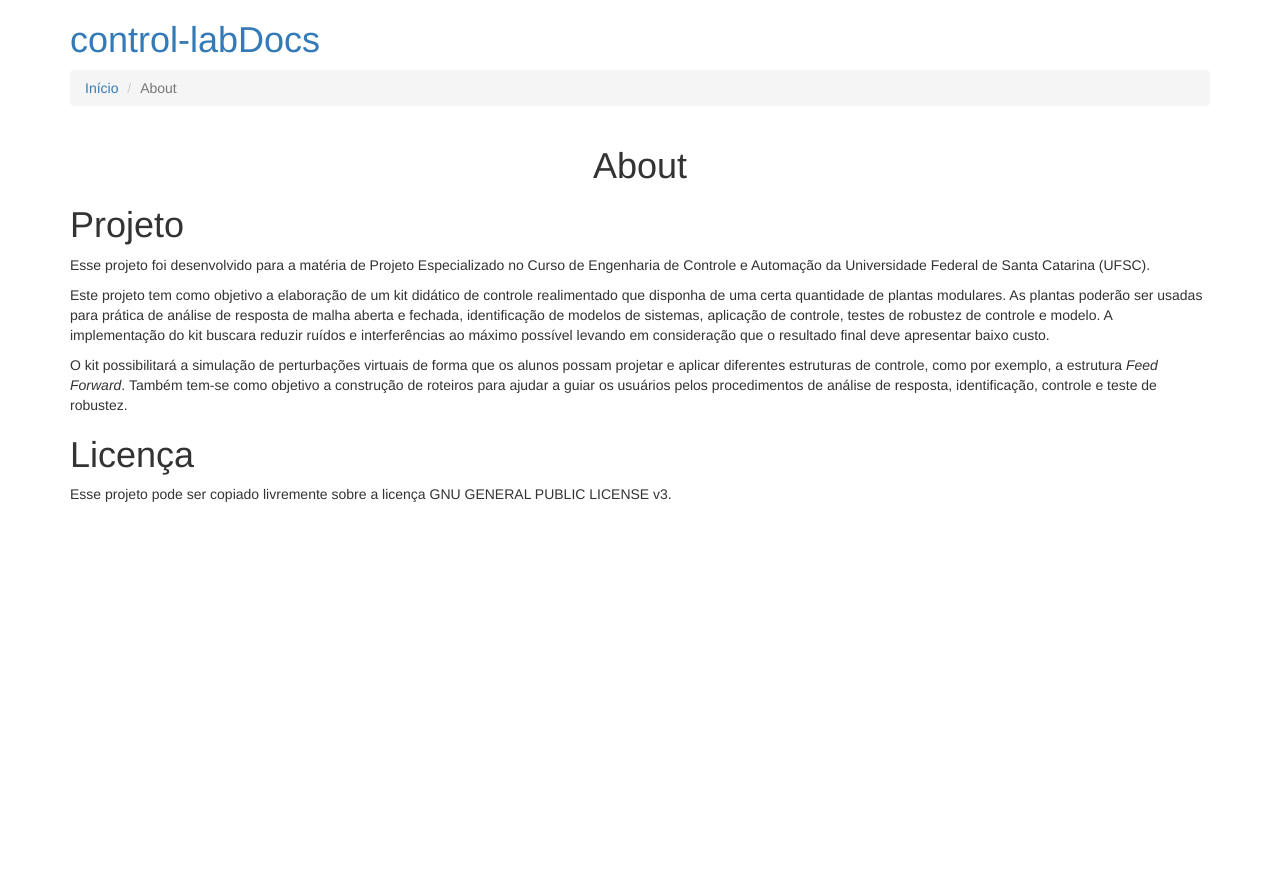
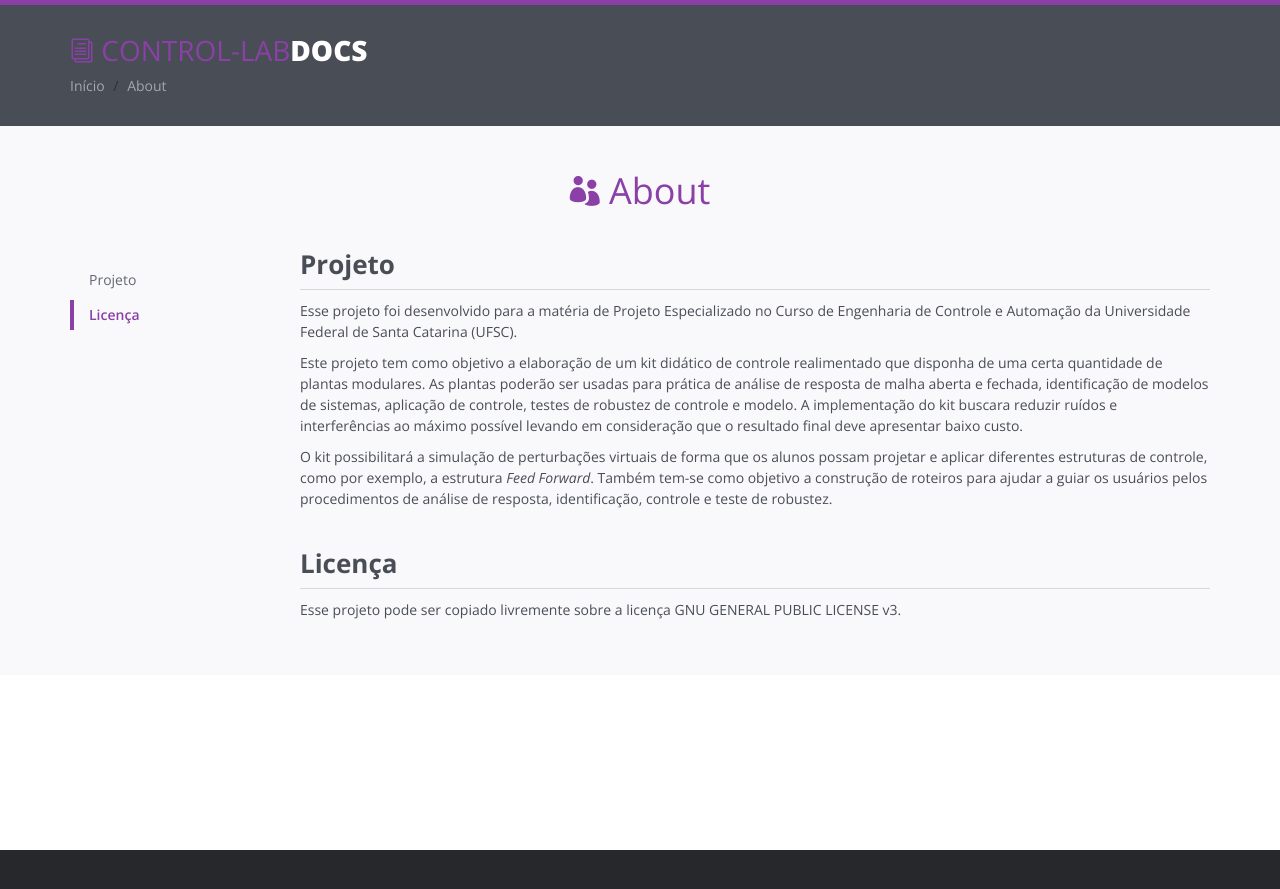
Before and after one commit to bvanelli/control-lab, a Jekyll site: the page built from about.md, in a window 1280 px wide. Shown: the top 889 px of the page. Built offline with Jekyll 4.4.1, drawn with Linux system fonts in a browser that asks for light colours; nearby versions of some CDN libraries; library files that are not in the unit come from our copies; comment, search, counter and statistics services are not loaded.

```diff
--- a/_includes/head.html
+++ b/_includes/head.html
@@ -12,15 +12,15 @@
     <link rel="shortcut icon" href="favicon.ico">
     <link href='http://fonts.googleapis.com/css?family=Open+Sans:300italic,400italic,600italic,700italic,800italic,400,300,600,700,800' rel='stylesheet' type='text/css'>
     <!-- Global CSS -->
-    <link rel="stylesheet" href="assets/plugins/bootstrap/css/bootstrap.min.css">
+    <link rel="stylesheet" href="/control-lab/assets/plugins/bootstrap/css/bootstrap.min.css">
     <!-- Plugins CSS -->
-    <link rel="stylesheet" href="assets/plugins/font-awesome/css/font-awesome.css">
-    <link rel="stylesheet" href="assets/plugins/prism/prism.css">
-    <link rel="stylesheet" href="assets/plugins/lightbox/ekko-lightbox.min.css">
-    <link rel="stylesheet" href="assets/plugins/elegant_font/css/style.css">
+    <link rel="stylesheet" href="/control-lab/assets/plugins/font-awesome/css/font-awesome.css">
+    <link rel="stylesheet" href="/control-lab/assets/plugins/prism/prism.css">
+    <link rel="stylesheet" href="/control-lab/assets/plugins/lightbox/ekko-lightbox.min.css">
+    <link rel="stylesheet" href="/control-lab/assets/plugins/elegant_font/css/style.css">
 
     <!-- Theme CSS -->
-    <link id="theme-style" rel="stylesheet" href="assets/css/styles.css">
+    <link id="theme-style" rel="stylesheet" href="/control-lab/assets/css/styles.css">
     <!-- HTML5 shim and Respond.js IE8 support of HTML5 elements and media queries -->
     <!--[if lt IE 9]>
       <script src="https://oss.maxcdn.com/html5shiv/3.7.2/html5shiv.min.js"></script>
--- a/_layouts/default.html
+++ b/_layouts/default.html
@@ -13,13 +13,13 @@
     {% include footer.html %}
 
     <!-- Main Javascript -->
-    <script type="text/javascript" src="assets/plugins/jquery-1.12.3.min.js"></script>
-    <script type="text/javascript" src="assets/plugins/bootstrap/js/bootstrap.min.js"></script>
-    <script type="text/javascript" src="assets/plugins/prism/prism.js"></script>
-    <script type="text/javascript" src="assets/plugins/jquery-scrollTo/jquery.scrollTo.min.js"></script>
-    <script type="text/javascript" src="assets/plugins/lightbox/ekko-lightbox.min.js"></script>
-    <script type="text/javascript" src="assets/plugins/jquery-match-height/jquery.matchHeight-min.js"></script>
-    <script type="text/javascript" src="assets/js/main.js"></script>
+    <script type="text/javascript" src="/control-lab/assets/plugins/jquery-1.12.3.min.js"></script>
+    <script type="text/javascript" src="/control-lab/assets/plugins/bootstrap/js/bootstrap.min.js"></script>
+    <script type="text/javascript" src="/control-lab/assets/plugins/prism/prism.js"></script>
+    <script type="text/javascript" src="/control-lab/assets/plugins/jquery-scrollTo/jquery.scrollTo.min.js"></script>
+    <script type="text/javascript" src="/control-lab/assets/plugins/lightbox/ekko-lightbox.min.js"></script>
+    <script type="text/javascript" src="/control-lab/assets/plugins/jquery-match-height/jquery.matchHeight-min.js"></script>
+    <script type="text/javascript" src="/control-lab/assets/js/main.js"></script>
     <link href="https://fonts.googleapis.com/css?family=Roboto" rel="stylesheet">
 
   </body>
--- a/about.md
+++ b/about.md
@@ -1,5 +1,5 @@
 ---
-permalink: /about/
+permalink: about/
 title: About
 title_icon: icon_group
 body_color: purple
```
Also changed, not shown: exp1.md (+1 -1 lines).
